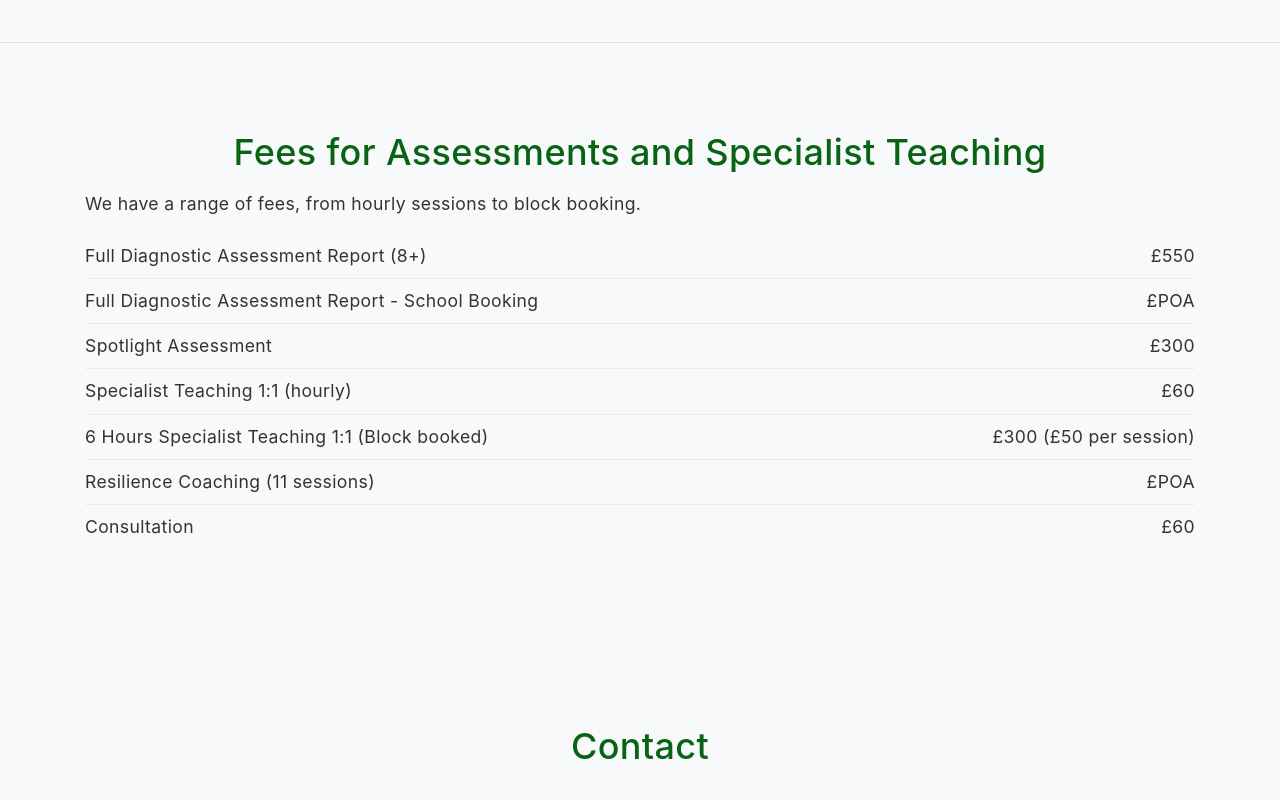
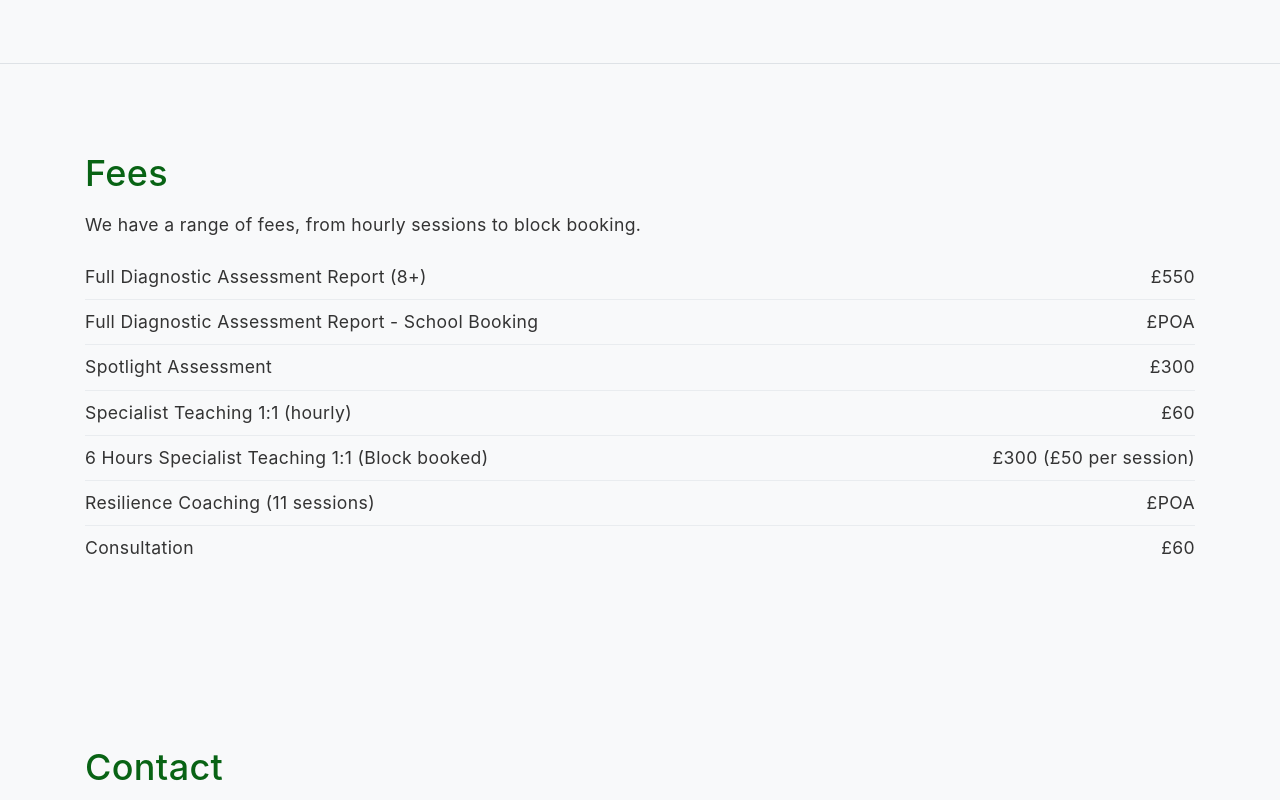
Before and after one commit to src-ed-co-uk/src-ed-co-uk.github.io, a website: page index.html in a window 1280 px wide. Shown: the part 3320-4120 px from the top of the page. Drawn offline with Linux system fonts and the light colour scheme; files whose address does not match are found by name; a web font is replaced by a local one.

Commit message:
Left-align section headings and intro; shorter services heading
Co-Authored-By: Claude Mythos 5.1 <noreply@anthropic.com>
Claude-Session: https://claude.ai/code/session_017MeYC9HeYPs34fwv1oWG5a

```diff
--- a/index.html
+++ b/index.html
@@ -321,9 +321,8 @@
       <section class="site-section border-bottom bg-light" id="services-section">
          <div class="container">
          <div class="row mb-5">
-            <div class="col-12 text-center">
-               <!-- <h3 class="section-sub-title">Services</h3> -->
-               <h2 class="section-title mb-2 text-primary">Dyslexia &amp; SpLD Assessments, Specialist Teaching and Support</h2>
+            <div class="col-12 col-lg-9">
+               <h2 class="section-title mb-3 text-primary">Dyslexia Assessments, Teaching and Support</h2>
                <!-- BEGIN:SERVICES_INTRO -->
                <p class="lead mb-2">Independent dyslexia and SpLD assessments, specialist teaching and study-skills support for children, young people and adults.</p>
                <p class="mb-2">Based at Strixton Manor Business Centre, between Wellingborough and Northampton. Working across Northampton, Wellingborough, Kettering, Rushden, Milton Keynes and Bedford.</p>
@@ -475,8 +474,8 @@
 <section class="site-section bg-light" id="fees-section" >
 <div class="container">
 <div class="row mb-12">
-<div class="col-12 text-center">
-      <h2 class="section-title mb-3 text-primary">Fees for Assessments and Specialist Teaching</h2>
+<div class="col-12">
+      <h2 class="section-title mb-3 text-primary">Fees</h2>
       </div>
 <div class="col-md-12 ml-auto">
 
@@ -524,8 +523,7 @@
       <section class="site-section bg-light" id="contact-section">
       <div class="container">
       <div class="row mb-5">
-      <div class="col-12 text-center">
-      <!-- <h3 class="section-sub-title">Contact me</h3> -->
+      <div class="col-12">
       <h2 class="section-title mb-3 text-primary">Contact</h2>
       </div>
       </div>
```
